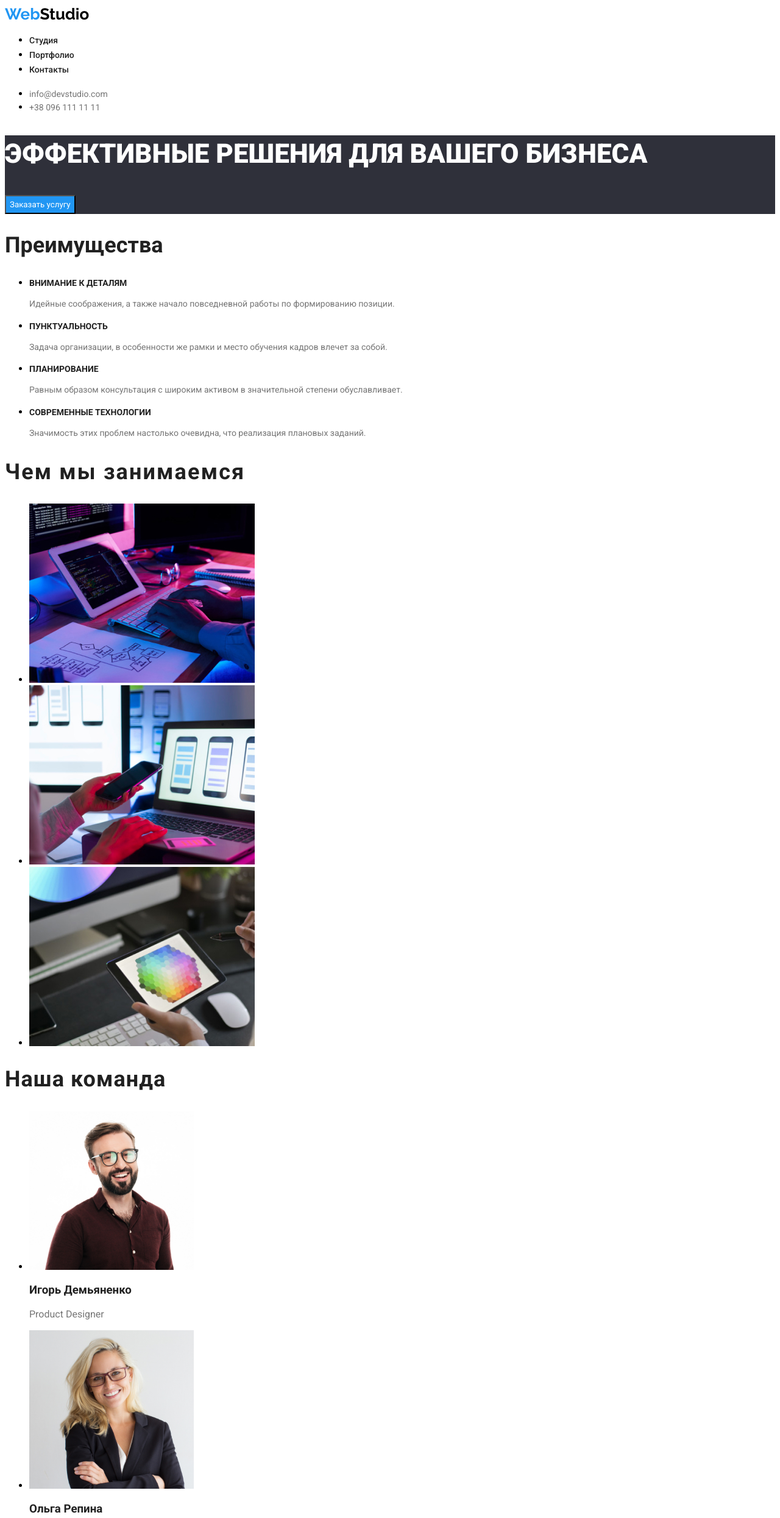
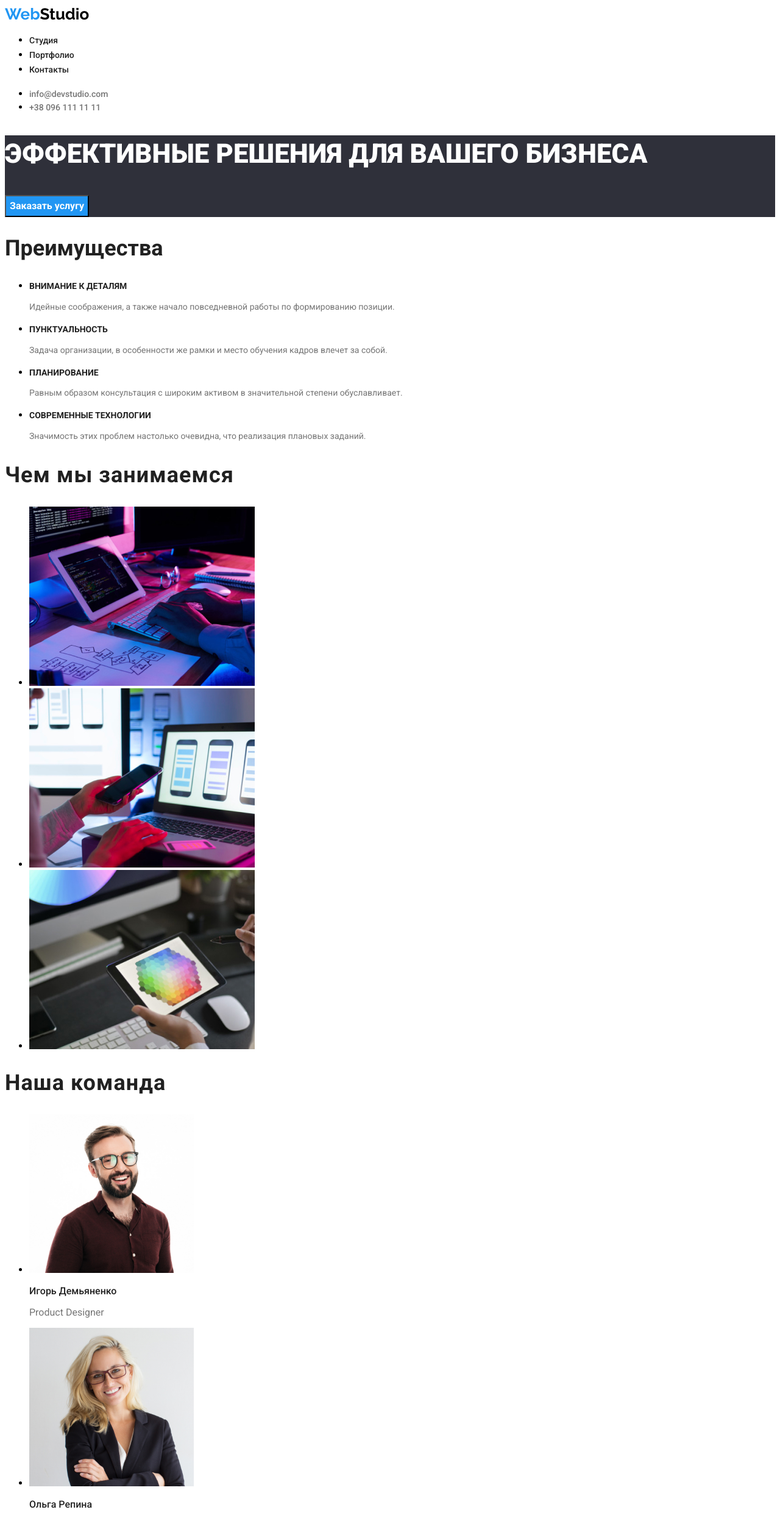
Before and after one commit to Sashaegypt/goit-markup-hw-2, a plain HTML site: page index.html in a window 1280 px wide. Shown: the top 2490 px of the page at 61% size. Drawn offline with Linux system fonts and the light colour scheme.

Commit message:
correct 2

```diff
--- a/css/styles.css
+++ b/css/styles.css
@@ -37,7 +37,8 @@ body {
    color: #757575;
    font-size: 14px;
    line-height: 1.7;
-}
+   font-weight: 500;
+  }
 .mail:hover, .mail:focus{
    color: #2196F3;
 }
@@ -47,6 +48,7 @@ body {
   text-decoration: none;
   font-size: 14px;
   line-height: 1.2;
+  font-weight: 500;
 }
 
 .tel:hover, .tel:focus{
@@ -70,7 +72,8 @@ body {
    color: #ffffff;
    line-height: 1.9;
    font-family: inherit;
-
+   font-weight: 700;
+   font-size: 16px;
   }
 
 
@@ -79,6 +82,7 @@ body {
   font-size: 14px;
   line-height: 1.2;
   text-transform: uppercase;
+
 }
 .p-text {
   color: #757575;
@@ -100,8 +104,7 @@ body {
   color: #212121;
   font-size: 36px;
   line-height: 1.2;
-  font-style: normal;
-  letter-spacing: 0.06em;
+  letter-spacing: 0.03em;
 }
 /* our team */
 
@@ -117,6 +120,8 @@ body {
 .member-team {
   color: #212121;
   line-height: 1.2;
+  font-weight: 500;
+  font-size: 16px;
 }
 
 .class{
@@ -145,6 +150,7 @@ body {
    text-decoration: none;
    color: #ffffff;
    font-size: 14px;
+   font-style: normal;
    line-height: 1.7;
  }
  .adress:hover, .adress:focus{
@@ -156,6 +162,7 @@ body {
   text-decoration: none;
   font-size: 14px;
   line-height: 1.7;
+  font-style: normal;
 }
 .mail-footer:hover, .mail-footer:focus{
    color: #2196F3;
@@ -165,6 +172,7 @@ body {
   color: #ffffff99;
   font-size: 14px;
   line-height: 1.7;
+  font-style: normal;
 }
 .tel-footer:hover, .tel-footer:focus{
    color: #2196F3;
@@ -195,6 +203,5 @@ body {
 }
 .platform{
    color: #757575;
-   font-weight: 400;
    line-height: 1.9;
 }
```
